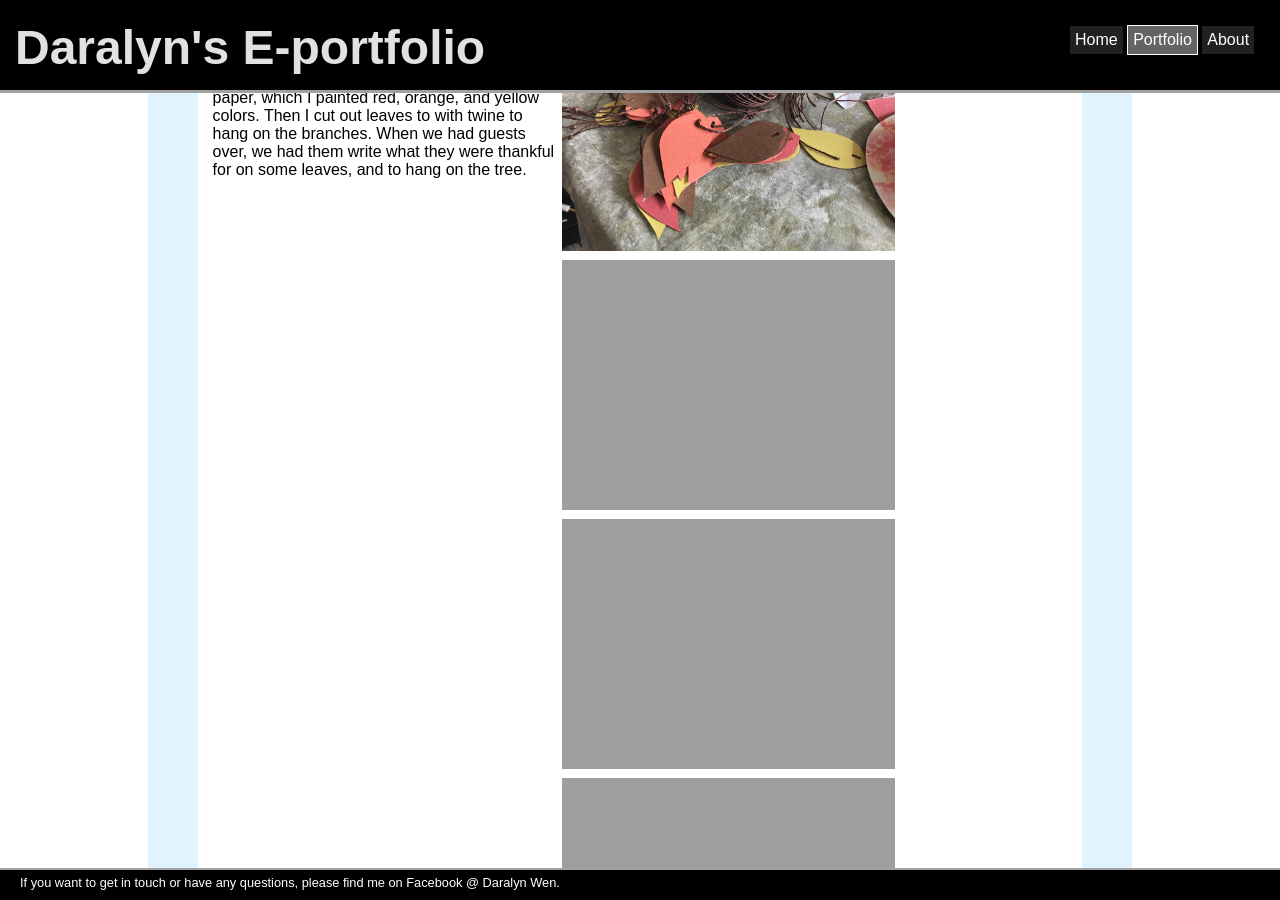
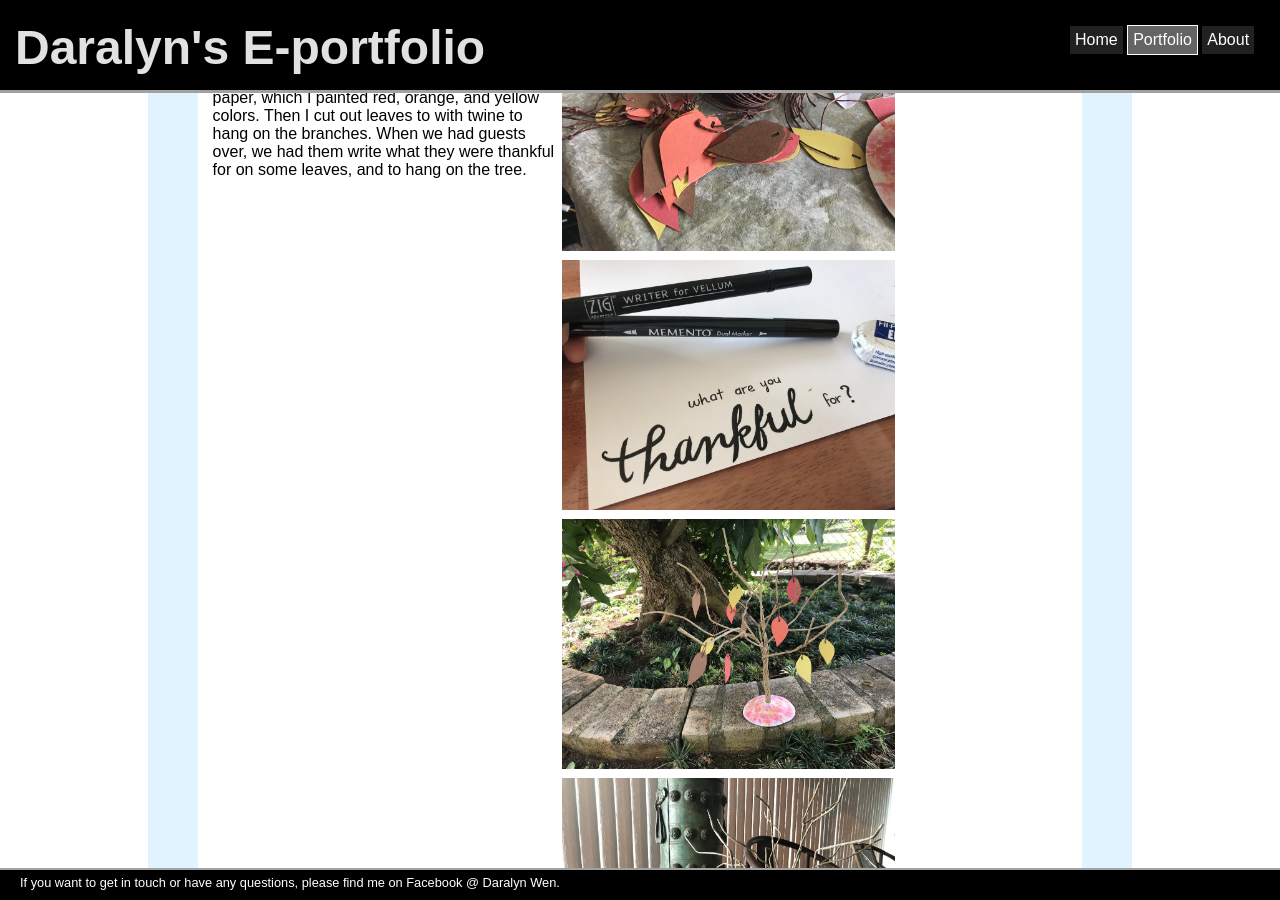
Before and after one commit to daralyn/daralyn.github.io, a Jekyll site: the page built from portfolio/holiday-crafts/index.html, in a window 1280 px wide and 900 px high, scrolled down 309 px. Built offline with Jekyll 4.4.1, drawn with Linux system fonts in a browser that asks for light colours.

Commit message:
Update index.html

```diff
--- a/portfolio/holiday-crafts/index.html
+++ b/portfolio/holiday-crafts/index.html
@@ -15,9 +15,9 @@ title: Daralyn's Holiday Crafts
 		</div>
 		<div class="craftpics">
 			<img src="https://daralyn.github.io/photos/holiday/2017tg1.jpg" alt="">
-			<img src="https://daralyn.github.io/photos/holiday2017tg2.jpg" alt="">
-      <img src="https://daralyn.github.io/photos/holiday2017tg3.jpg" alt="">
-      <img src="https://daralyn.github.io/photos/holiday2017tg4.jpg" alt="">
+			<img src="https://daralyn.github.io/photos/holiday/2017tg2.jpg" alt="">
+			<img src="https://daralyn.github.io/photos/holiday/2017tg3.jpg" alt="">
+			<img src="https://daralyn.github.io/photos/holiday/2017tg4.jpg" alt="">
 		</div>
 </div>
 
@@ -25,14 +25,20 @@ title: Daralyn's Holiday Crafts
 <h2> Christmas 2016 </h2>
     <div class="crafttext">
 			 <p>These are some gifts I made for friends. Each card was unique for each person :)</p>
-  <p>This is the decoration I made for Christmas dinner. The wreath is made from green construction paper folded like a spring, and red ribbon to make the bow.</p>
 		</div>
 		<div class="craftpics">
 			<img src="https://daralyn.github.io/photos/holiday/2016Christmas1.jpg" alt="">
-			<img src="https://daralyn.github.io/photos/holiday2016Christmas2.jpg" alt="">
-      <img src="https://daralyn.github.io/photos/holiday2016Christmas3.jpg" alt="">
-      <img src="https://daralyn.github.io/photos/holiday2016Christmas4.jpg" alt="">
+			<img src="https://daralyn.github.io/photos/holiday/2016Christmas2.jpg" alt="">
 		</div>
+
+	<div>
+	<div class="crafttext">  <p>This is the decoration I made for Christmas dinner. The wreath is made from green construction paper folded like a spring, and red ribbon to make the bow.</p>
+		</div>
+	<div class="craftpics">
+			<img src="https://daralyn.github.io/photos/holiday/2016Christmas3.jpg" alt="">
+			<img src="https://daralyn.github.io/photos/holiday/2016Christmas4.jpg" alt="">
+	</div>
+	</div>
 </div>
 
 <div class="sectionodd">
@@ -42,7 +48,7 @@ title: Daralyn's Holiday Crafts
 		</div>
 		<div class="craftpics">
 			<img src="https://daralyn.github.io/photos/holiday/2016tg1.jpg" alt="">
-			<img src="https://daralyn.github.io/photos/holiday2016tg2.jpg" alt="">
+			<img src="https://daralyn.github.io/photos/holiday/2016tg2.jpg" alt="">
 		</div>
 <div>
 
```
